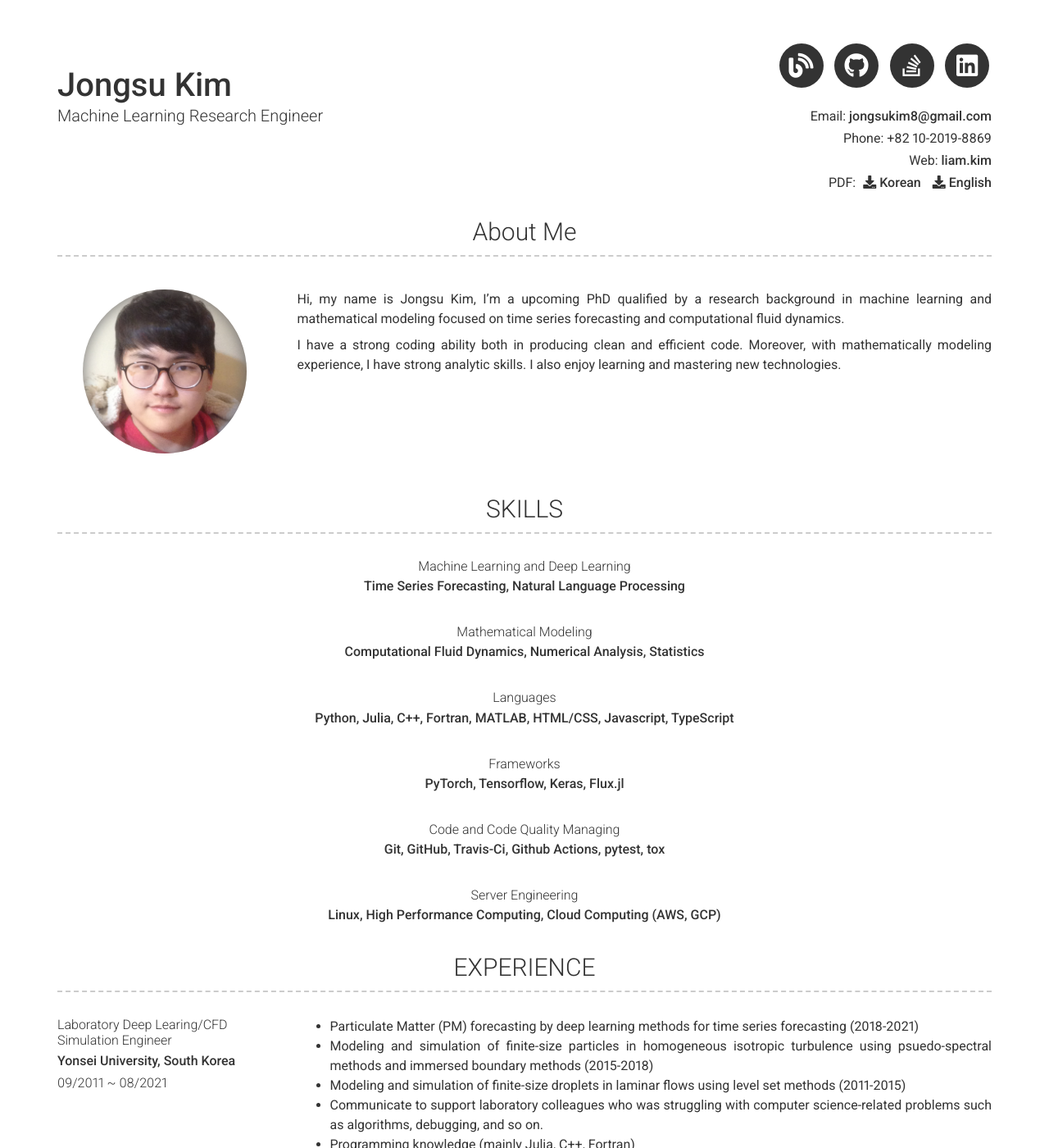
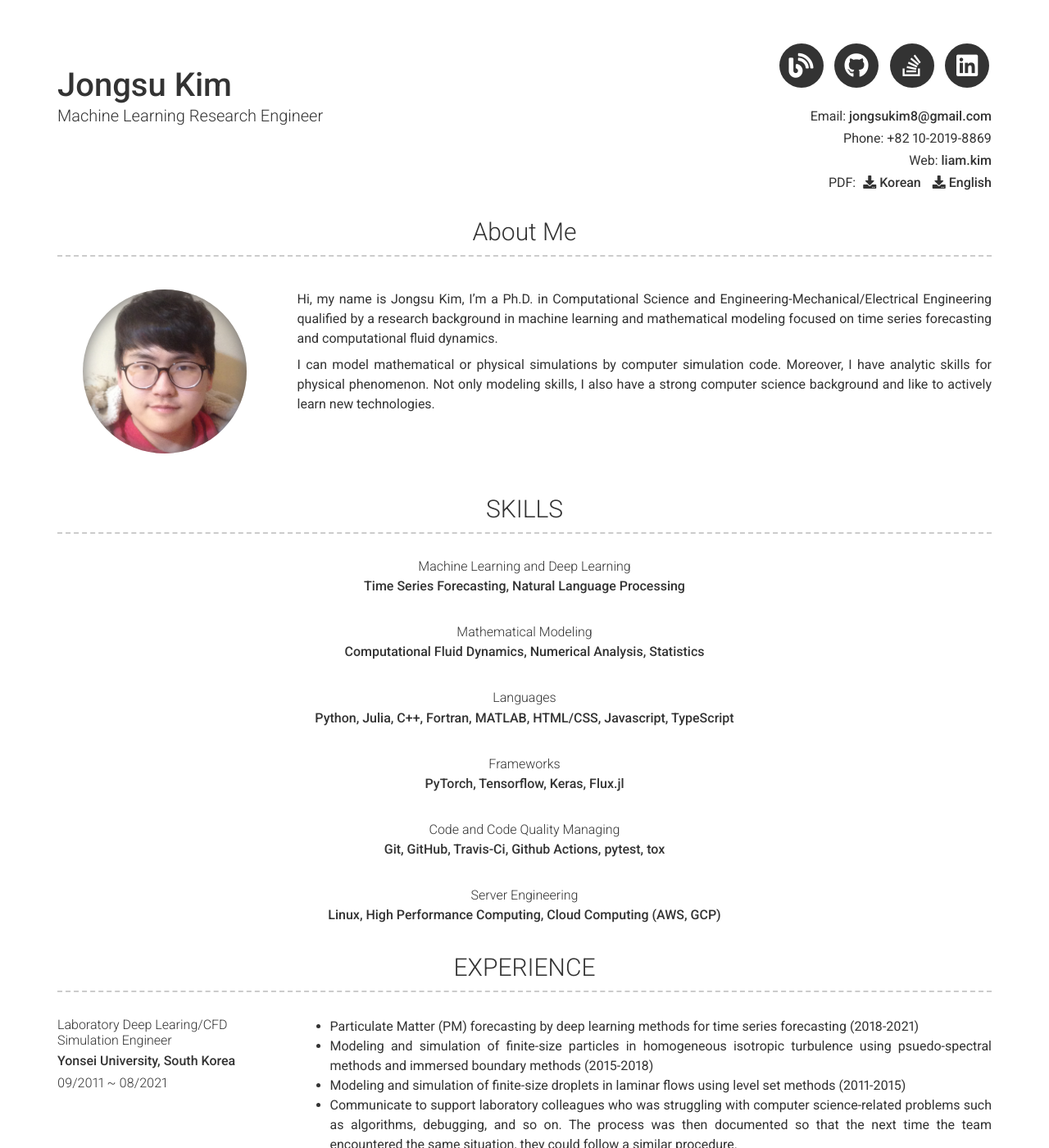
Before and after one commit to appleparan/appleparan.github.io, a Jekyll site: the page built from cv.html, in a window 1280 px wide and 1400 px high. Shown: the whole window at 82% size. Built offline with Jekyll 4.4.1, drawn with Linux system fonts in a browser that asks for light colours; nearby versions of some CDN libraries; some of the changed text lies outside the part shown.

Commit message:
Update about content in CV

```diff
--- a/_config.yml
+++ b/_config.yml
@@ -51,13 +51,14 @@ cv_pdf_eng: "assets/cv/CV_Jongsu_Kim_Eng.pdf"
 cv_profile: assets/images/profile.jpg
 
 about_content: |
-  Hi, my name is Jongsu Kim, I'm a upcoming PhD qualified
-  by a research background in machine learning and mathematical modeling
+  Hi, my name is Jongsu Kim, I'm a Ph.D. in Computational Science and Engineering-Mechanical/Electrical Engineering
+  qualified by a research background in machine learning and mathematical modeling
   focused on time series forecasting and computational fluid dynamics.
 
-  I have a strong coding ability both in producing clean and efficient code.
-  Moreover, with mathematically modeling experience, I have strong analytic skills.
-  I also enjoy learning and mastering new technologies.
+  I can model mathematical or physical simulations by computer simulation code.
+  Moreover, I have analytic skills for physical phenomenon.
+  Not only modeling skills, I also have a strong computer science background and
+  like to actively learn new technologies.
 
 content:
   - title: SKILLS
@@ -100,6 +101,7 @@ content:
           * Modeling and simulation of finite-size particles in homogeneous isotropic turbulence using psuedo-spectral methods and immersed boundary methods (2015-2018)
           * Modeling and simulation of finite-size droplets in laminar flows using level set methods (2011-2015)
           * Communicate to support laboratory colleagues who was struggling with computer science-related problems such as algorithms, debugging, and so on.
+            The process was then documented so that the next time the team encountered the same situation, they could follow a similar procedure.
           * Programming knowledge (mainly Julia, C++, Fortran)
           * Create web pages for multiple purposes in the department, such as conference, introduction pages, and so on.
           * Administrator of laboratory server (cluster with ~30 nodes)
```
